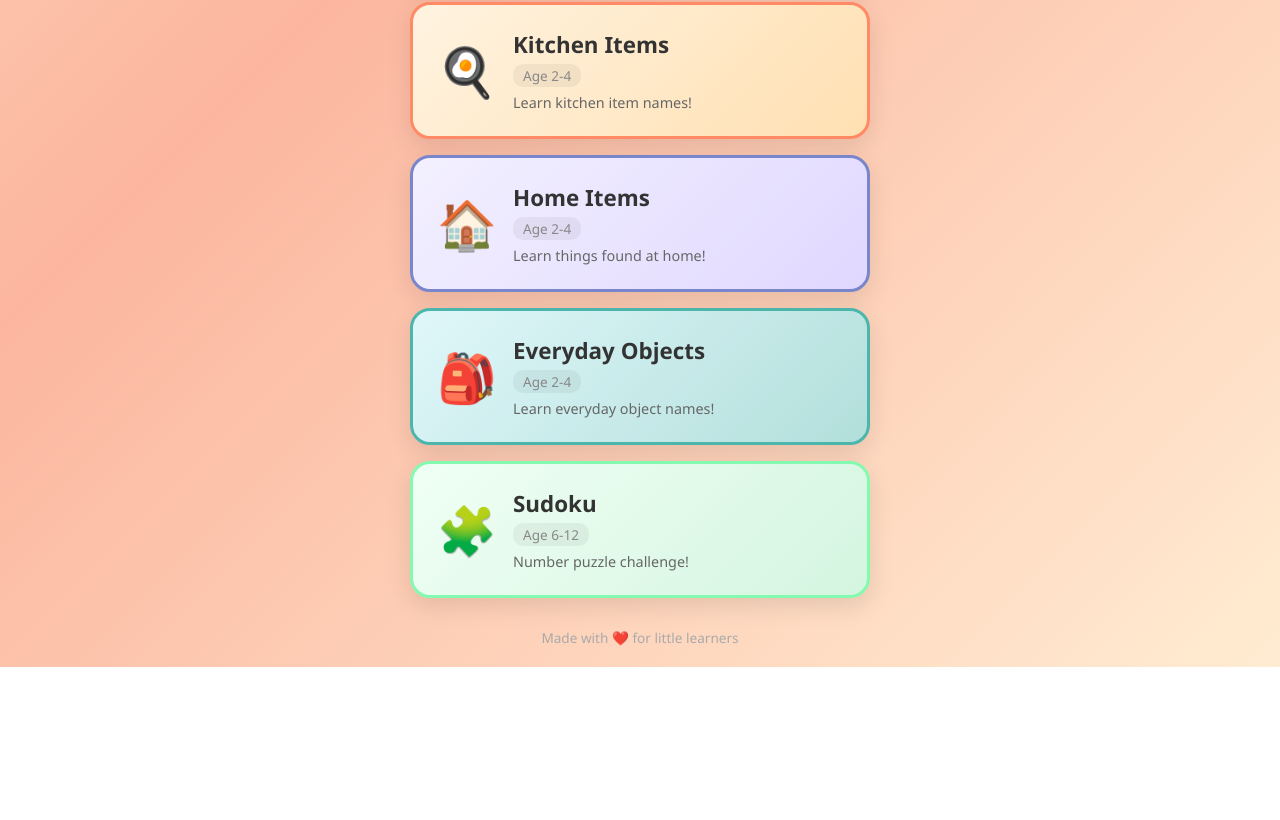
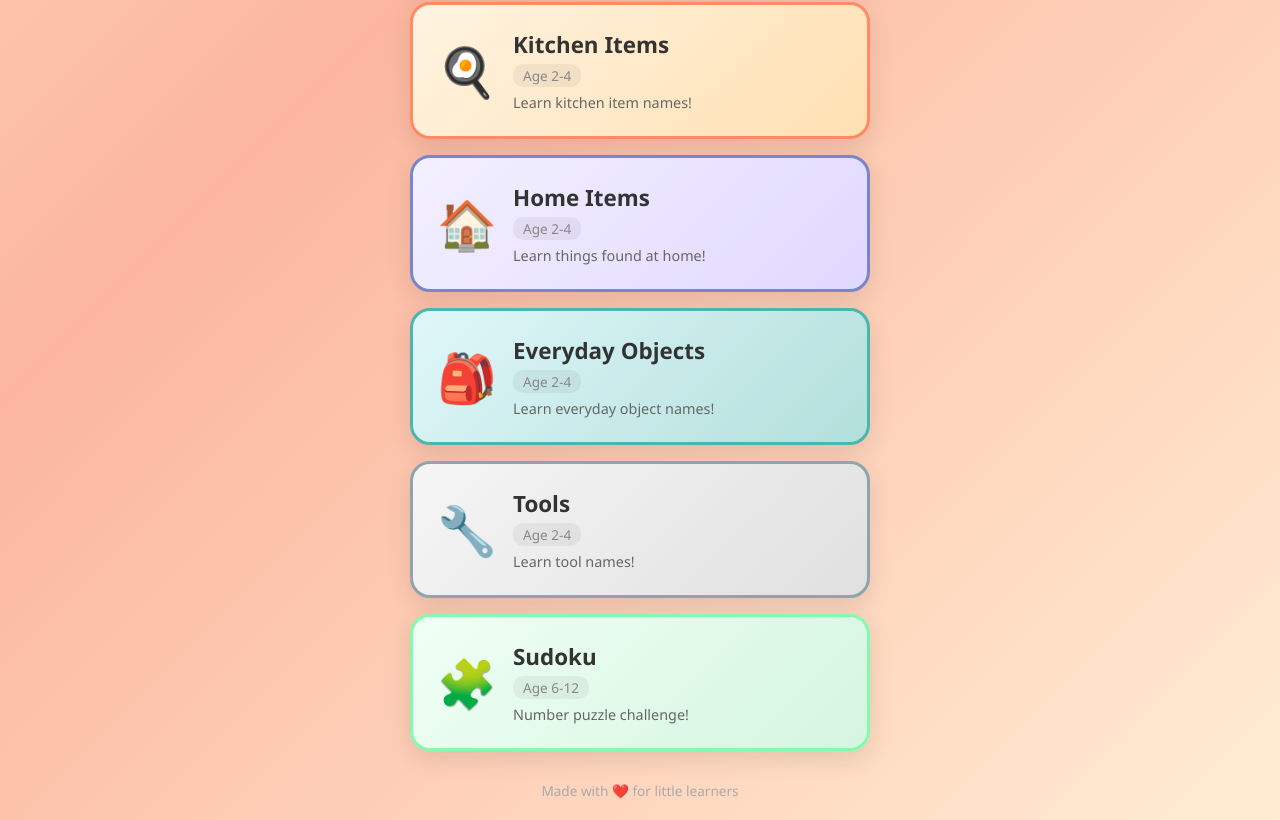
Before and after one commit to muqaddashahzad/kids-learn-hub, a React (Vite) app: page / in a window 1280 px wide. Shown: the part 1291-2111 px from the top of the page. Before the commit the page ends 1958 px from the top, so only its background shows below. Built offline with nearby package versions, Linux system fonts and the light colour scheme.

Commit message:
Add Tools category: hammer, screwdriver, wrench, saw, drill, axe, paintbrush, ruler, tape, ladder, bucket, magnet, flashlight, lock

```diff
--- a/src/App.jsx
+++ b/src/App.jsx
@@ -27,6 +27,7 @@ function App() {
         {screen === 'kitchen' && <ImageQuiz categoryKey="kitchen" onBack={() => setScreen('home')} />}
         {screen === 'home-items' && <ImageQuiz categoryKey="home" onBack={() => setScreen('home')} />}
         {screen === 'objects' && <ImageQuiz categoryKey="objects" onBack={() => setScreen('home')} />}
+        {screen === 'tools' && <ImageQuiz categoryKey="tools" onBack={() => setScreen('home')} />}
       </div>
     </LanguageProvider>
   )
--- a/src/components/HomeScreen.jsx
+++ b/src/components/HomeScreen.jsx
@@ -13,6 +13,7 @@ const CARD_STYLES = {
   objects: { border: '#4DB6AC', bg: 'linear-gradient(135deg, #e0f7fa, #b2dfdb)' },
   ballooncolors: { border: '#FF6B6B', bg: 'linear-gradient(135deg, #fff5f5, #ffe0e0)' },
   balloonshapes: { border: '#4ECDC4', bg: 'linear-gradient(135deg, #f0fffe, #d0f5f2)' },
+  tools: { border: '#90A4AE', bg: 'linear-gradient(135deg, #f5f5f5, #e0e0e0)' },
   sudoku: { border: '#84fab0', bg: 'linear-gradient(135deg, #f0fff4, #d4f5e0)' },
 }
 
@@ -70,6 +71,11 @@ export default function HomeScreen({ onNavigate }) {
       id: 'objects', emoji: '🎒', age: t.ages24, cls: 'objects',
       title: t.categoryTitles?.objects || 'Everyday Objects',
       desc: t.categoryDescs?.objects || 'Learn everyday object names!',
+    },
+    {
+      id: 'tools', emoji: '🔧', age: t.ages24, cls: 'tools',
+      title: t.categoryTitles?.tools || 'Tools',
+      desc: t.categoryDescs?.tools || 'Learn tool names!',
     },
     // Sudoku
     {
--- a/src/data/categories.js
+++ b/src/data/categories.js
@@ -158,7 +158,28 @@ export const CATEGORIES = {
       { name: 'Cloud', emoji: '☁️' },
     ]
   },
+  tools: {
+    key: 'tools',
+    emoji: '🔧',
+    icon: '🔧',
+    items: [
+      { name: 'Hammer', emoji: '🔨' },
+      { name: 'Screwdriver', emoji: '🪛' },
+      { name: 'Wrench', emoji: '🔧' },
+      { name: 'Saw', emoji: '🪚' },
+      { name: 'Drill', emoji: '🪛' },
+      { name: 'Axe', emoji: '🪓' },
+      { name: 'Paintbrush', emoji: '🖌️' },
+      { name: 'Ruler', emoji: '📏' },
+      { name: 'Tape', emoji: '🩹' },
+      { name: 'Ladder', emoji: '🪜' },
+      { name: 'Bucket', emoji: '🪣' },
+      { name: 'Magnet', emoji: '🧲' },
+      { name: 'Flashlight', emoji: '🔦' },
+      { name: 'Lock', emoji: '🔒' },
+    ]
+  },
 }
 
 // Category order for home screen
-export const CATEGORY_ORDER = ['animals', 'fruits', 'alphabet', 'vegetables', 'kitchen', 'home', 'objects']
+export const CATEGORY_ORDER = ['animals', 'fruits', 'alphabet', 'vegetables', 'kitchen', 'home', 'objects', 'tools']
--- a/src/translations.js
+++ b/src/translations.js
@@ -86,6 +86,7 @@ export const translations = {
       kitchen: 'Kitchen Items',
       home: 'Home Items',
       objects: 'Everyday Objects',
+      tools: 'Tools',
     },
     categoryDescs: {
       animals: 'Learn animal names and sounds!',
@@ -95,6 +96,7 @@ export const translations = {
       kitchen: 'Learn kitchen item names!',
       home: 'Learn things found at home!',
       objects: 'Learn everyday object names!',
+      tools: 'Learn tool names!',
     },
     categories: {
       animals: {
@@ -132,6 +134,12 @@ export const translations = {
         Ball: 'Ball', Car: 'Car', Bus: 'Bus', Train: 'Train', Airplane: 'Airplane',
         Bicycle: 'Bicycle', Umbrella: 'Umbrella', Hat: 'Hat', Shoe: 'Shoe', Bag: 'Bag',
         Pencil: 'Pencil', Scissors: 'Scissors', Star: 'Star', Sun: 'Sun', Moon: 'Moon', Cloud: 'Cloud',
+      },
+      tools: {
+        Hammer: 'Hammer', Screwdriver: 'Screwdriver', Wrench: 'Wrench', Saw: 'Saw',
+        Drill: 'Drill', Axe: 'Axe', Paintbrush: 'Paintbrush', Ruler: 'Ruler',
+        Tape: 'Tape', Ladder: 'Ladder', Bucket: 'Bucket', Magnet: 'Magnet',
+        Flashlight: 'Flashlight', Lock: 'Lock',
       },
     },
   },
@@ -222,6 +230,7 @@ export const translations = {
       kitchen: 'باورچی خانے کی چیزیں',
       home: 'گھر کی چیزیں',
       objects: 'روزمرہ کی چیزیں',
+      tools: 'اوزار',
     },
     categoryDescs: {
       animals: '!جانوروں کے نام اور آوازیں سیکھیں',
@@ -231,6 +240,7 @@ export const translations = {
       kitchen: '!باورچی خانے کی چیزوں کے نام سیکھیں',
       home: '!گھر کی چیزوں کے نام سیکھیں',
       objects: '!روزمرہ چیزوں کے نام سیکھیں',
+      tools: '!اوزاروں کے نام سیکھیں',
     },
     categories: {
       animals: {
@@ -268,6 +278,12 @@ export const translations = {
         Ball: 'گیند', Car: 'گاڑی', Bus: 'بس', Train: 'ٹرین', Airplane: 'ہوائی جہاز',
         Bicycle: 'سائیکل', Umbrella: 'چھتری', Hat: 'ٹوپی', Shoe: 'جوتا', Bag: 'بیگ',
         Pencil: 'پنسل', Scissors: 'قینچی', Star: 'ستارہ', Sun: 'سورج', Moon: 'چاند', Cloud: 'بادل',
+      },
+      tools: {
+        Hammer: 'ہتھوڑا', Screwdriver: 'پیچ کس', Wrench: 'رنچ', Saw: 'آری',
+        Drill: 'ڈرل', Axe: 'کلہاڑی', Paintbrush: 'پینٹ برش', Ruler: 'فٹا',
+        Tape: 'ٹیپ', Ladder: 'سیڑھی', Bucket: 'بالٹی', Magnet: 'مقناطیس',
+        Flashlight: 'ٹارچ', Lock: 'تالا',
       },
     },
   },
@@ -358,6 +374,7 @@ export const translations = {
       kitchen: 'रसोई की चीज़ें',
       home: 'घर की चीज़ें',
       objects: 'रोज़मर्रा की चीज़ें',
+      tools: 'औज़ार',
     },
     categoryDescs: {
       animals: 'जानवरों के नाम और आवाज़ें सीखो!',
@@ -367,6 +384,7 @@ export const translations = {
       kitchen: 'रसोई की चीज़ों के नाम सीखो!',
       home: 'घर की चीज़ें सीखो!',
       objects: 'रोज़मर्रा की चीज़ों के नाम सीखो!',
+      tools: 'औज़ारों के नाम सीखो!',
     },
     categories: {
       animals: {
@@ -405,6 +423,12 @@ export const translations = {
         Bicycle: 'साइकिल', Umbrella: 'छतरी', Hat: 'टोपी', Shoe: 'जूता', Bag: 'बैग',
         Pencil: 'पेंसिल', Scissors: 'कैंची', Star: 'तारा', Sun: 'सूरज', Moon: 'चाँद', Cloud: 'बादल',
       },
+      tools: {
+        Hammer: 'हथौड़ा', Screwdriver: 'पेचकस', Wrench: 'रिंच', Saw: 'आरी',
+        Drill: 'ड्रिल', Axe: 'कुल्हाड़ी', Paintbrush: 'पेंट ब्रश', Ruler: 'पट्टी',
+        Tape: 'टेप', Ladder: 'सीढ़ी', Bucket: 'बाल्टी', Magnet: 'चुम्बक',
+        Flashlight: 'टॉर्च', Lock: 'ताला',
+      },
     },
   }
 };
```
